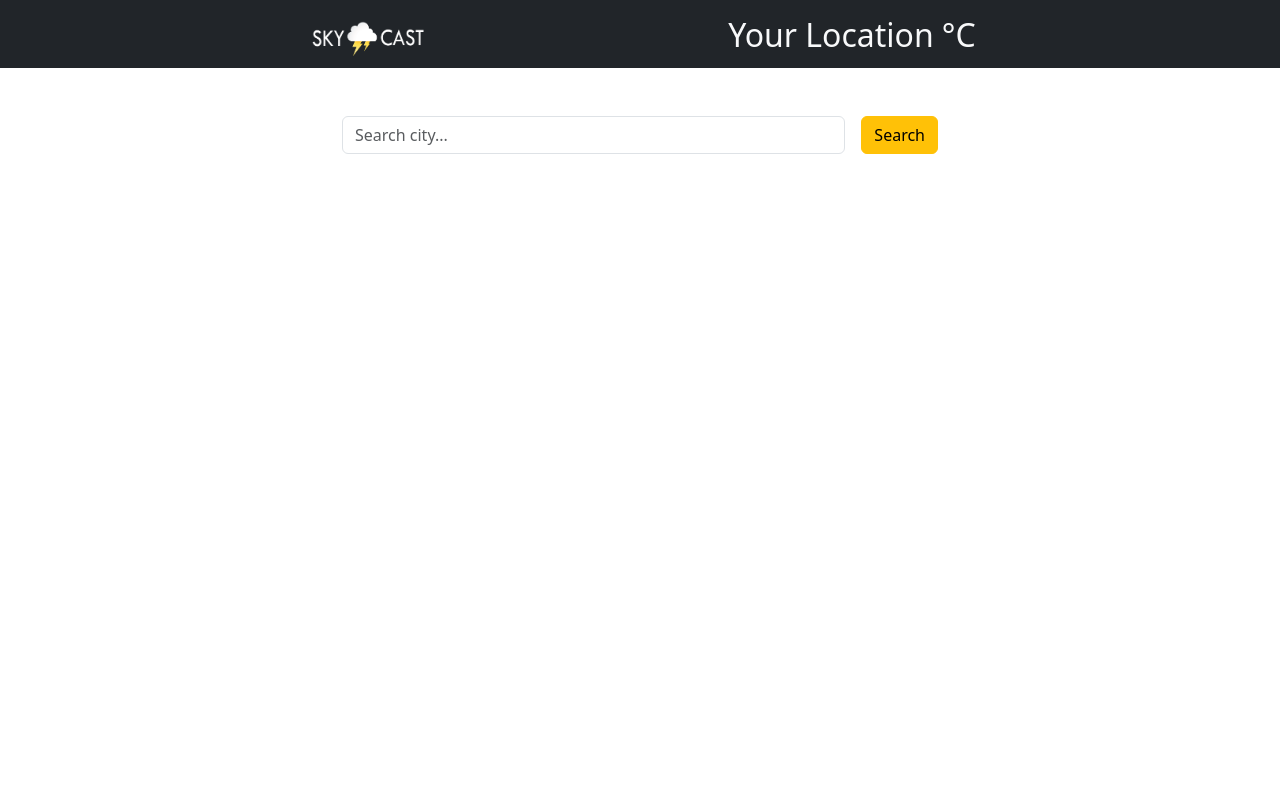
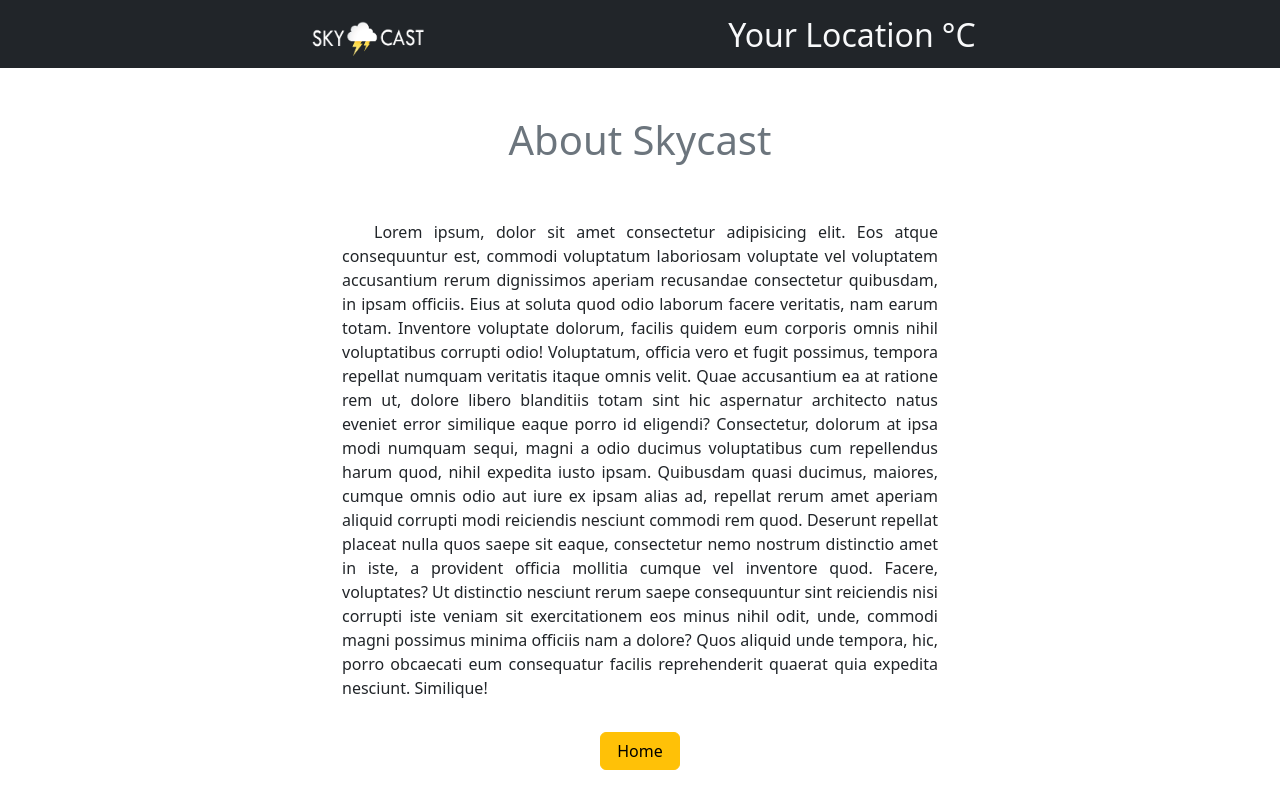
Before and after one commit to ionutprodea/weather_app-main, a React (Vite) app: page /about in a window 1280 px wide. Built offline with nearby package versions, Linux system fonts and the light colour scheme; no server answers.

Commit message:
Added about page

```diff
--- a/package.json
+++ b/package.json
@@ -18,6 +18,7 @@
     "react-dom": "^18.2.0",
     "react-hook": "^0.0.1",
     "react-icons": "^5.1.0",
+    "react-router-dom": "^7.1.1",
     "zod": "^3.22.5"
   },
   "devDependencies": {
--- a/src/App.tsx
+++ b/src/App.tsx
@@ -4,6 +4,7 @@ import CitySearch from "./components/CitySearch";
 import DisplaySearchResults from "./components/DisplaySearchResults";
 import DetailsCard from "./components/DetailsCard";
 import UserLocation from "./components/UserLocation";
+import { Link } from "react-router-dom";
 
 function App() {
   const [searchResult, setSearchResult] = useState<City[]>([]);
@@ -61,6 +62,9 @@ function App() {
           <DetailsCard cityDetails={selectedCoordinates}></DetailsCard>
         )}
       </div>
+      <div className="container d-flex flex-column align-items-center align-self-end">
+        <Link to={"/about"}>About</Link>
+      </div>
     </>
   );
 }
--- /dev/null
+++ b/src/components/About.tsx
@@ -0,0 +1,55 @@
+import { Link } from "react-router-dom";
+import UserLocation from "./UserLocation";
+
+const handleClick = () => {
+  sessionStorage.setItem("toggleDetails", "");
+  sessionStorage.setItem("savedCoordinates", "");
+  sessionStorage.setItem("searchResults", "");
+};
+
+const About = () => {
+  return (
+    <>
+      <UserLocation />
+      <div
+        className="container d-flex flex-column align-items-center mt-5"
+        style={{ maxWidth: "620px" }}
+      >
+        <h1 className="text-secondary">About Skycast</h1>
+        <p className="mt-5 text ">
+          Lorem ipsum, dolor sit amet consectetur adipisicing elit. Eos atque
+          consequuntur est, commodi voluptatum laboriosam voluptate vel
+          voluptatem accusantium rerum dignissimos aperiam recusandae
+          consectetur quibusdam, in ipsam officiis. Eius at soluta quod odio
+          laborum facere veritatis, nam earum totam. Inventore voluptate
+          dolorum, facilis quidem eum corporis omnis nihil voluptatibus corrupti
+          odio! Voluptatum, officia vero et fugit possimus, tempora repellat
+          numquam veritatis itaque omnis velit. Quae accusantium ea at ratione
+          rem ut, dolore libero blanditiis totam sint hic aspernatur architecto
+          natus eveniet error similique eaque porro id eligendi? Consectetur,
+          dolorum at ipsa modi numquam sequi, magni a odio ducimus voluptatibus
+          cum repellendus harum quod, nihil expedita iusto ipsam. Quibusdam
+          quasi ducimus, maiores, cumque omnis odio aut iure ex ipsam alias ad,
+          repellat rerum amet aperiam aliquid corrupti modi reiciendis nesciunt
+          commodi rem quod. Deserunt repellat placeat nulla quos saepe sit
+          eaque, consectetur nemo nostrum distinctio amet in iste, a provident
+          officia mollitia cumque vel inventore quod. Facere, voluptates? Ut
+          distinctio nesciunt rerum saepe consequuntur sint reiciendis nisi
+          corrupti iste veniam sit exercitationem eos minus nihil odit, unde,
+          commodi magni possimus minima officiis nam a dolore? Quos aliquid unde
+          tempora, hic, porro obcaecati eum consequatur facilis reprehenderit
+          quaerat quia expedita nesciunt. Similique!
+        </p>
+        <Link
+          to={"/"}
+          onClick={handleClick}
+          className="mt-3 link btn btn-warning px-3"
+        >
+          <p className="card-text">Home</p>
+        </Link>
+      </div>
+    </>
+  );
+};
+
+export default About;
--- a/src/index.css
+++ b/src/index.css
@@ -11,6 +11,15 @@ button:hover {
 
 .icon {
     font-size: 30px;
+}
+
+.text {
+    text-indent: 2rem;
+    text-align: justify;
+}
+
+.link {
+    text-decoration: none;
 }
 
 @media screen and (min-width: 769px) {
--- a/src/main.tsx
+++ b/src/main.tsx
@@ -3,9 +3,22 @@ import ReactDOM from "react-dom/client";
 import App from "./App.tsx";
 import "bootstrap/dist/css/bootstrap.css";
 import "./index.css";
+import { RouterProvider, createBrowserRouter } from "react-router-dom";
+import About from "./components/About.tsx";
+
+const router = createBrowserRouter([
+  {
+    path: "/",
+    element: <App />,
+  },
+  {
+    path: "/about",
+    element: <About />,
+  },
+]);
 
 ReactDOM.createRoot(document.getElementById("root")!).render(
   <React.StrictMode>
-    <App />
+    <RouterProvider router={router} />
   </React.StrictMode>
 );
```
Also changed, not shown: 1 other file (tests, documents, lock files or other folders).
